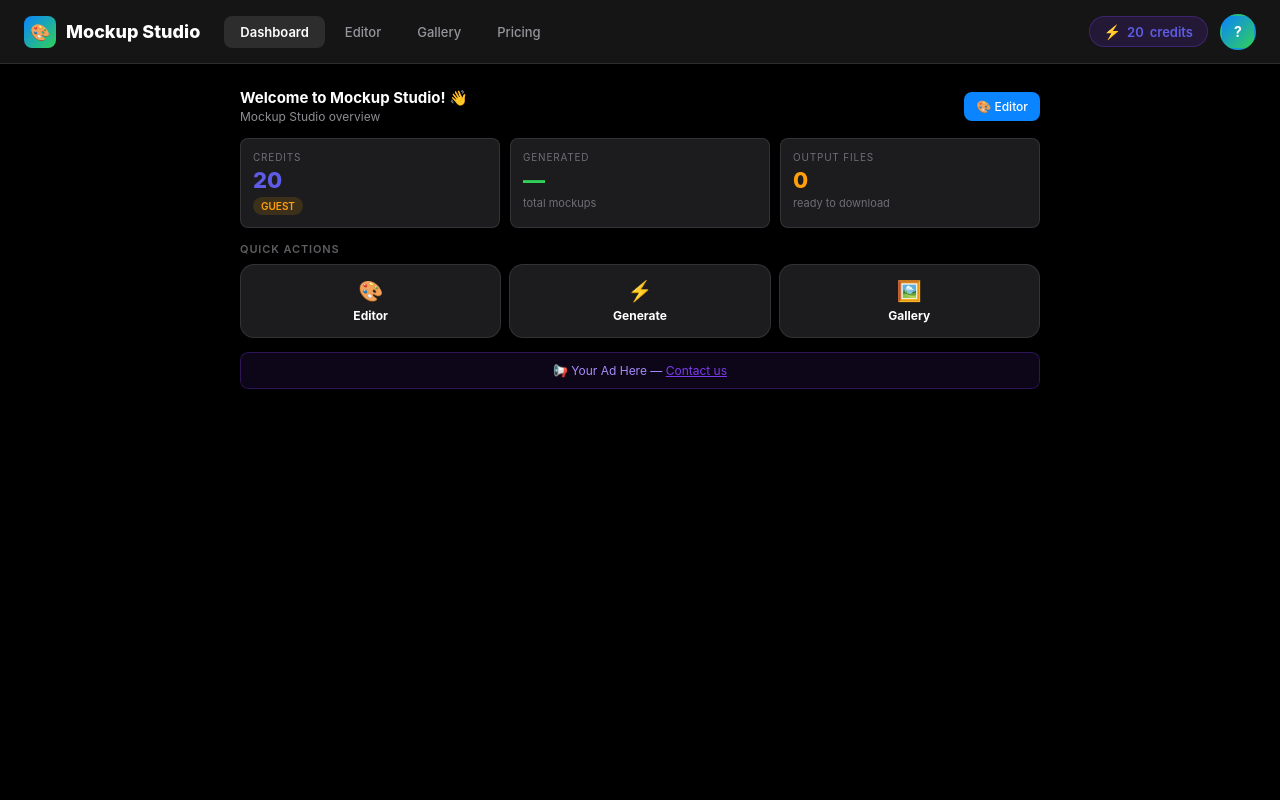
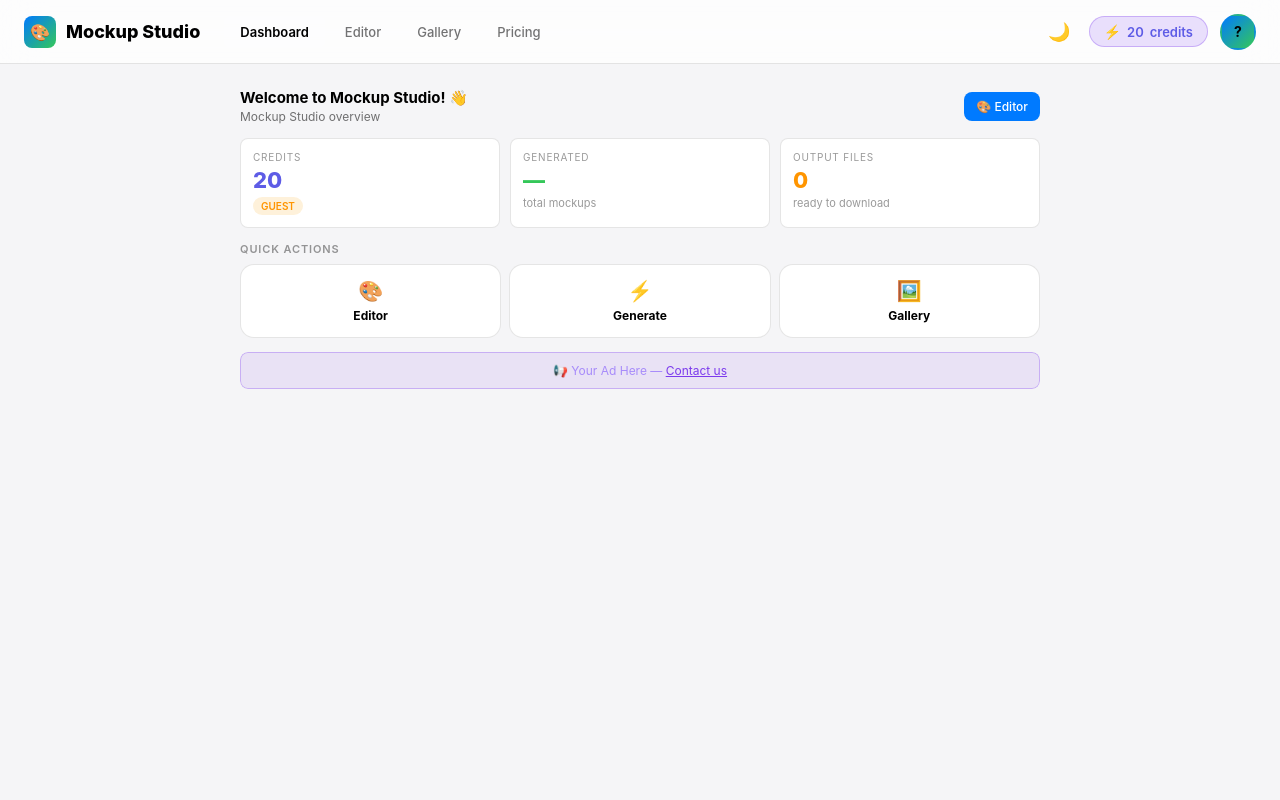
Before and after one commit to turkerpro/MockupStudio, a Flask app: page /studio in a window 1280 px wide. Run offline with Flask 3, Linux system fonts and the light colour scheme; data that the repository does not hold is empty.

Commit message:
feat: add light and dark mode apple hig theme support with toggle

```diff
--- a/templates/index.html
+++ b/templates/index.html
@@ -9,29 +9,59 @@
     <link href="https://fonts.googleapis.com/css2?family=Inter:wght@300;400;500;600;700;800&display=swap" rel="stylesheet">
     <style>
         :root {
+            /* LIGHT MODE (Apple HIG) */
+            --bg-primary: #f5f5f7;
+            --bg-secondary: #ffffff;
+            --bg-card: #ffffff;
+            --bg-card-hover: #f0f0f0;
+            --border: rgba(0,0,0,0.1);
+            --border-active: rgba(0,122,255,0.5);
+            --purple: #007aff; /* Apple Blue */
+            --purple-light: #5e5ce6;
+            --purple-dark: #0056b3;
+            --teal: #34c759; /* Apple Green */
+            --teal-dark: #24a145;
+            --text-primary: #000000;
+            --text-secondary: rgba(0,0,0,0.55);
+            --text-muted: rgba(0,0,0,0.4);
+            --danger: #ff3b30;
+            --warning: #ff9500;
+            --success: #34c759;
+            --radius: 14px;
+            --radius-sm: 8px;
+            --shadow: 0 4px 24px rgba(0,0,0,0.06);
+            --shadow-purple: 0 4px 24px rgba(0,122,255,0.2);
+            --sidebar-w: 280px;
+            --navbar-h: 64px;
+            --nav-bg: rgba(255,255,255,0.75);
+            --modal-bg: rgba(255,255,255,0.85);
+            --modal-overlay: rgba(0,0,0,0.2);
+        }
+
+        [data-theme="dark"] {
+            /* DARK MODE (Apple HIG) */
             --bg-primary: #000000;
             --bg-secondary: #1c1c1e;
             --bg-card: #1c1c1e;
             --bg-card-hover: #2c2c2e;
-            --border: rgba(255,255,255,0.1);
+            --border: rgba(255,255,255,0.15);
             --border-active: rgba(10,132,255,0.5);
-            --purple: #0a84ff; /* Apple Blue */
-            --purple-light: #5e5ce6; /* Apple Indigo */
+            --purple: #0a84ff;
+            --purple-light: #5e5ce6;
             --purple-dark: #005bb5;
-            --teal: #30d158; /* Apple Green */
+            --teal: #30d158;
             --teal-dark: #24a145;
             --text-primary: #ffffff;
-            --text-secondary: #ebebf599; /* secondary label */
-            --text-muted: #ebebf566; /* tertiary label */
-            --danger: #ff453a; /* Apple Red */
-            --warning: #ff9f0a; /* Apple Orange */
+            --text-secondary: rgba(255,255,255,0.6);
+            --text-muted: rgba(255,255,255,0.4);
+            --danger: #ff453a;
+            --warning: #ff9f0a;
             --success: #30d158;
-            --radius: 14px;
-            --radius-sm: 8px;
             --shadow: 0 4px 24px rgba(0,0,0,0.5);
             --shadow-purple: 0 4px 24px rgba(10,132,255,0.3);
-            --sidebar-w: 280px;
-            --navbar-h: 64px;
+            --nav-bg: rgba(28,28,30,0.75);
+            --modal-bg: rgba(28,28,30,0.85);
+            --modal-overlay: rgba(0,0,0,0.4);
         }
 
         * { box-sizing: border-box; margin: 0; padding: 0; }
@@ -53,7 +83,7 @@
         /* NAVBAR */
         .navbar {
             position: fixed; top: 0; left: 0; right: 0; height: var(--navbar-h);
-            background: rgba(28, 28, 30, 0.75); backdrop-filter: saturate(180%) blur(20px);
+            background: var(--nav-bg); backdrop-filter: saturate(180%) blur(20px);
             border-bottom: 0.5px solid var(--border);
             display: flex; align-items: center; padding: 0 24px; gap: 8px;
             z-index: 1000;
@@ -278,14 +308,14 @@
 
         /* MODAL */
         .modal-overlay {
-            position: fixed; inset: 0; background: rgba(0,0,0,0.4); backdrop-filter: blur(10px);
+            position: fixed; inset: 0; background: var(--modal-overlay); backdrop-filter: blur(10px);
             z-index: 9000; display: none; align-items: center; justify-content: center;
         }
         .modal-overlay.open { display: flex; }
         .modal {
-            background: rgba(28, 28, 30, 0.85); backdrop-filter: saturate(180%) blur(40px); border: 0.5px solid var(--border);
+            background: var(--modal-bg); backdrop-filter: saturate(180%) blur(40px); border: 0.5px solid var(--border);
             border-radius: 18px; padding: 32px; width: 100%; max-width: 440px;
-            box-shadow: 0 24px 80px rgba(0,0,0,0.6);
+            box-shadow: 0 24px 80px rgba(0,0,0,0.4);
             animation: modalIn 0.25s cubic-bezier(0.175, 0.885, 0.32, 1.275);
         }
         @keyframes modalIn { from { transform: scale(0.95) translateY(10px); opacity: 0; } to { transform: scale(1) translateY(0); opacity: 1; } }
@@ -378,6 +408,7 @@
         <button class="nav-tab" data-tab="pricing">Pricing</button>
     </div>
     <div class="navbar-right">
+        <button class="btn btn-ghost" id="theme-toggle" onclick="toggleTheme()" style="padding: 6px; width: auto; border:none; background:transparent; font-size:18px;">🌙</button>
         <div class="credit-badge" id="credit-badge" onclick="switchTab('pricing')">
             <span class="icon">⚡</span>
             <span id="credit-count">—</span> credits
@@ -645,6 +676,22 @@
 </div>
 
 <script>
+// ─── THEME ───────────────────────────────────────────────
+const savedTheme = localStorage.getItem('theme') || (window.matchMedia('(prefers-color-scheme: dark)').matches ? 'dark' : 'light');
+document.documentElement.setAttribute('data-theme', savedTheme);
+window.addEventListener('DOMContentLoaded', () => {
+    const btn = document.getElementById('theme-toggle');
+    if(btn) btn.textContent = savedTheme === 'dark' ? '☀️' : '🌙';
+});
+function toggleTheme() {
+    const current = document.documentElement.getAttribute('data-theme');
+    const next = current === 'dark' ? 'light' : 'dark';
+    document.documentElement.setAttribute('data-theme', next);
+    localStorage.setItem('theme', next);
+    const btn = document.getElementById('theme-toggle');
+    if(btn) btn.textContent = next === 'dark' ? '☀️' : '🌙';
+}
+
 // ─── STATE ───────────────────────────────────────────────
 let currentUser = null;
 let guestCredits = 20;
```
Also changed, not shown: templates/admin.html (+47 -15 lines), templates/landing.html (+43 -9 lines).
